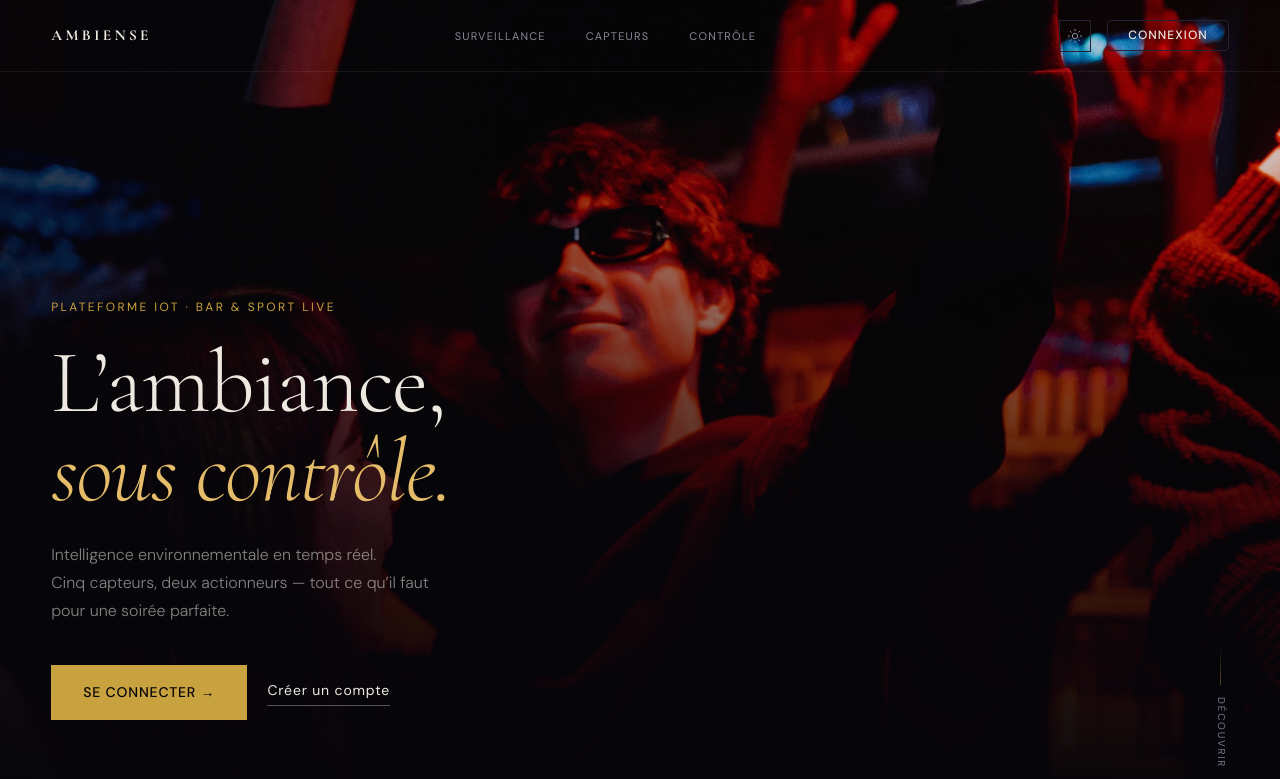
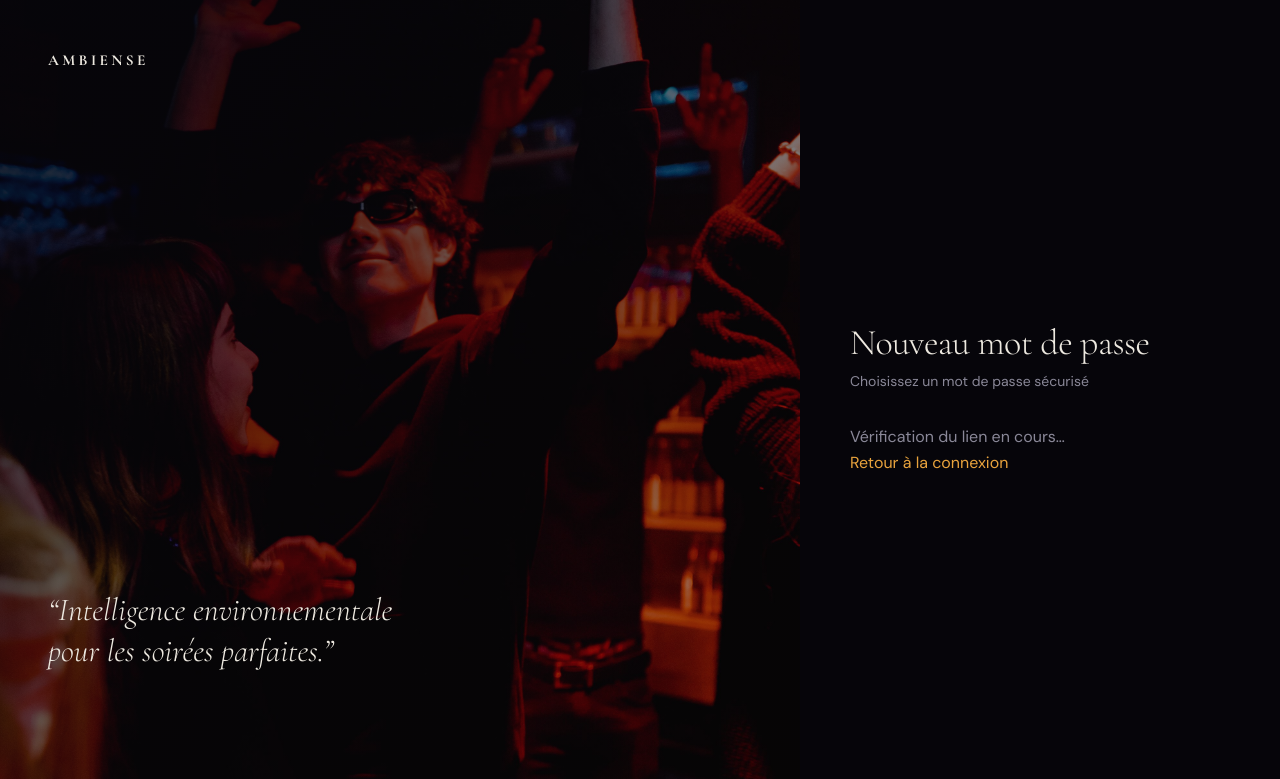
Before and after one commit to Sarobidy-creater/Ambiense_website_iot, a React (Vite) app in the folder front/: page /reset-password in a window 1280 px wide. Before the commit this address led to /. Shown: the top 779 px of the page. Built offline with nearby package versions, Linux system fonts and the light colour scheme.

Commit message:
feat: add /reset-password page and route for password recovery flow

```diff
--- a/front/src/App.tsx
+++ b/front/src/App.tsx
@@ -14,6 +14,7 @@ const HomePage         = lazy(() => import('./pages/HomePage').then(m => ({ defa
 const LoginPage        = lazy(() => import('./pages/LoginPage').then(m => ({ default: m.LoginPage })));
 const SignupPage       = lazy(() => import('./pages/SignupPage').then(m => ({ default: m.SignupPage })));
 const ForgotPasswordPage = lazy(() => import('./pages/ForgotPasswordPage').then(m => ({ default: m.ForgotPasswordPage })));
+const ResetPasswordPage  = lazy(() => import('./pages/ResetPasswordPage').then(m => ({ default: m.ResetPasswordPage })));
 const DashboardPage    = lazy(() => import('./pages/DashboardPage').then(m => ({ default: m.DashboardPage })));
 const NetworkPage      = lazy(() => import('./pages/NetworkPage').then(m => ({ default: m.NetworkPage })));
 const AdvancedPage     = lazy(() => import('./pages/AdvancedPage').then(m => ({ default: m.AdvancedPage })));
@@ -56,6 +57,7 @@ function App() {
             <Route path="/login"          element={<LoginPage />} />
             <Route path="/signup"         element={<SignupPage />} />
             <Route path="/forgot-password" element={<ForgotPasswordPage />} />
+            <Route path="/reset-password"  element={<ResetPasswordPage />} />
 
             {/* Page d'accueil avec Layout */}
             <Route path="/" element={<Layout><HomePage /></Layout>} />
--- /dev/null
+++ b/front/src/pages/ResetPasswordPage.tsx
@@ -0,0 +1,148 @@
+// =========================================================
+//  ResetPasswordPage — définir un nouveau mot de passe
+//  Supabase redirige ici après le lien envoyé par email :
+//    https://ambiense.vercel.app/reset-password#access_token=...&type=recovery
+// =========================================================
+import { useState, useEffect, type FormEvent } from 'react';
+import { Link, useNavigate } from 'react-router-dom';
+import { supabase } from '../lib/supabase';
+import heroImg from '../../images/Homepage_illustration.jpg';
+import styles from './AuthPage.module.css';
+
+export function ResetPasswordPage() {
+  const navigate = useNavigate();
+  const [password,  setPassword]  = useState('');
+  const [confirm,   setConfirm]   = useState('');
+  const [loading,   setLoading]   = useState(false);
+  const [error,     setError]     = useState<string | null>(null);
+  const [success,   setSuccess]   = useState(false);
+  const [tokenReady, setTokenReady] = useState(false);
+
+  // Supabase insère le token dans le hash : #access_token=...&type=recovery
+  // onAuthStateChange le détecte automatiquement et crée une session temporaire.
+  useEffect(() => {
+    const { data: { subscription } } = supabase.auth.onAuthStateChange((event) => {
+      if (event === 'PASSWORD_RECOVERY') {
+        setTokenReady(true);
+      }
+    });
+    return () => subscription.unsubscribe();
+  }, []);
+
+  const handleSubmit = async (e: FormEvent) => {
+    e.preventDefault();
+    setError(null);
+
+    if (password.length < 8) {
+      setError('Le mot de passe doit contenir au moins 8 caractères.');
+      return;
+    }
+    if (password !== confirm) {
+      setError('Les mots de passe ne correspondent pas.');
+      return;
+    }
+
+    setLoading(true);
+    const { error: err } = await supabase.auth.updateUser({ password });
+    setLoading(false);
+
+    if (err) {
+      setError('Impossible de mettre à jour le mot de passe. Le lien est peut-être expiré.');
+    } else {
+      setSuccess(true);
+      setTimeout(() => navigate('/login', { replace: true }), 3000);
+    }
+  };
+
+  return (
+    <div className={styles.page}>
+
+      {/* ── Panneau gauche : photo ── */}
+      <div
+        className={styles.panel}
+        style={{ backgroundImage: `url(${heroImg})` }}
+        aria-hidden="true"
+      >
+        <div className={styles.panelOverlay}>
+          <Link to="/" className={styles.panelWordmark} aria-label="AMBIENSE">
+            AMBIENSE
+          </Link>
+          <div className={styles.panelContent}>
+            <blockquote className={styles.panelQuote}>
+              &ldquo;Intelligence environnementale<br />pour les soirées parfaites.&rdquo;
+            </blockquote>
+          </div>
+        </div>
+      </div>
+
+      {/* ── Panneau droit : formulaire ── */}
+      <main className={styles.formSide} aria-labelledby="reset-title">
+        <div className={styles.formInner}>
+
+          <Link to="/" className={styles.wordmarkMobile}>AMBIENSE</Link>
+
+          <div className={styles.header}>
+            <h1 id="reset-title" className={styles.title}>Nouveau mot de passe</h1>
+            <p className={styles.subtitle}>Choisissez un mot de passe sécurisé</p>
+          </div>
+
+          {success ? (
+            <p style={{ color: 'var(--clr-success, #4ade80)', marginTop: '1rem' }}>
+              Mot de passe mis à jour. Redirection vers la connexion…
+            </p>
+          ) : !tokenReady ? (
+            <p style={{ color: 'var(--clr-text-muted)', marginTop: '1rem' }}>
+              Vérification du lien en cours…
+            </p>
+          ) : (
+            <form onSubmit={handleSubmit} className={styles.form} noValidate>
+              <div className={styles.field}>
+                <label htmlFor="new-password" className={styles.label}>Nouveau mot de passe</label>
+                <input
+                  id="new-password"
+                  type="password"
+                  className={styles.input}
+                  value={password}
+                  onChange={e => setPassword(e.target.value)}
+                  autoComplete="new-password"
+                  minLength={8}
+                  required
+                />
+              </div>
+
+              <div className={styles.field}>
+                <label htmlFor="confirm-password" className={styles.label}>Confirmer le mot de passe</label>
+                <input
+                  id="confirm-password"
+                  type="password"
+                  className={styles.input}
+                  value={confirm}
+                  onChange={e => setConfirm(e.target.value)}
+                  autoComplete="new-password"
+                  minLength={8}
+                  required
+                />
+              </div>
+
+              {error && (
+                <p role="alert" className={styles.error}>{error}</p>
+              )}
+
+              <button
+                type="submit"
+                className={styles.submit}
+                disabled={loading}
+              >
+                {loading ? 'Mise à jour…' : 'Mettre à jour le mot de passe'}
+              </button>
+            </form>
+          )}
+
+          <p className={styles.altLink}>
+            <Link to="/login">Retour à la connexion</Link>
+          </p>
+        </div>
+      </main>
+    </div>
+  );
+}
```
